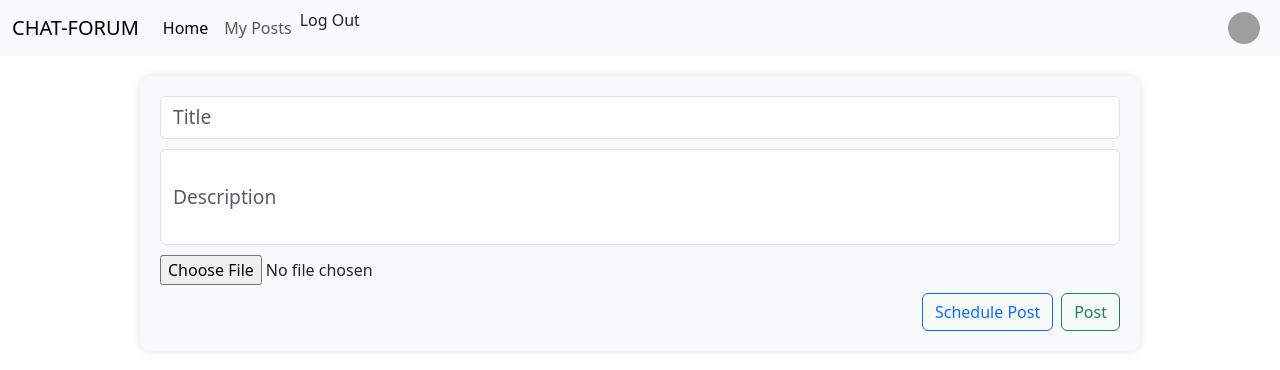
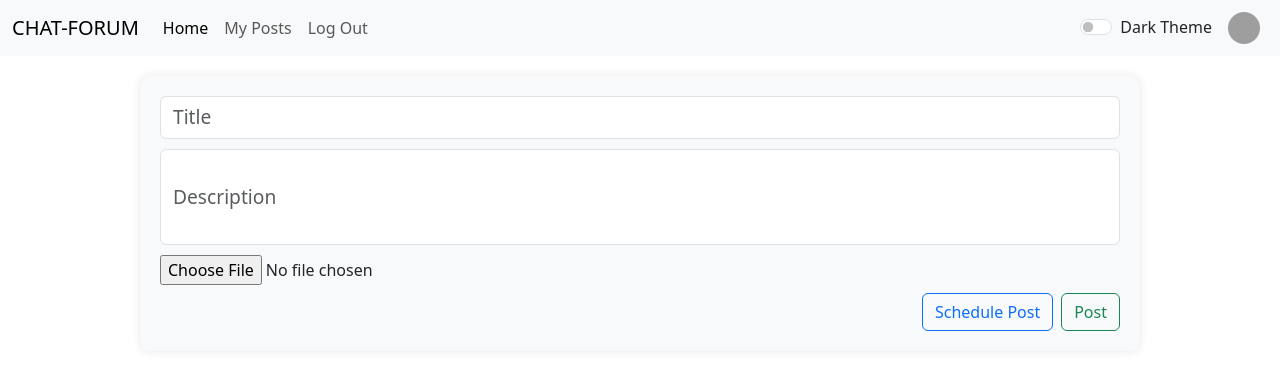
Before and after one commit to ImmortalProgrammer/cse312, a Flask app: template templates/forum.html in a window 1280 px wide. Shown: the top 370 px of the page. Run offline with Flask 3, Linux system fonts and the light colour scheme; the template is opened without the code that fills it, so the values that code supplies are empty; some libraries are stand-ins or nearby versions; grey boxes are pictures that could not be loaded.

Commit message:
fixed log out button align + added dark theme opt

```diff
--- a/templates/forum.html
+++ b/templates/forum.html
@@ -54,11 +54,15 @@
                     </li>
                     <li class="nav-item">
                         <form action="/logout" method="post" enctype="application/x-www-form-urlencoded">
-                            <input type="submit" class="dropdown-item" value="Log Out">
+                            <input type="submit" class="nav-link btn btn-link" value="Log Out">
                         </form>
                     </li>
                 </ul>
                 <div class="d-flex">
+                    <div class="align-self-center form-check form-switch me-3">
+                        <input class="form-check-input" type="checkbox" id="darkThemeToggle">
+                        <label class="form-check-label" for="darkThemeToggle">Dark Theme</label>
+                    </div>
                     <img src="https://bootdey.com/img/Content/avatar/avatar1.png" alt="Avatar" class="rounded-circle me-2" style="width: 32px; height: 32px;">
                     <span class="align-self-center text-black">{{username}}</span>
                 </div>
@@ -240,6 +244,17 @@
             });
         });
         updateForum();
+
+        const darkThemeToggle = document.getElementById("darkThemeToggle");
+
+        darkThemeToggle.addEventListener("change", function() {
+            if (this.checked) {
+                document.body.classList.add("dark-theme");
+            } else {
+                document.body.classList.remove("dark-theme");
+            }
+        });
+
     </script>
     <script src="https://cdn.jsdelivr.net/npm/bootstrap@5.3.3/dist/js/bootstrap.bundle.min.js" integrity="sha384-YvpcrYf0tY3lHB60NNkmXc5s9fDVZLESaAA55NDzOxhy9GkcIdslK1eN7N6jIeHz" crossorigin="anonymous"></script>
 </body>
```
